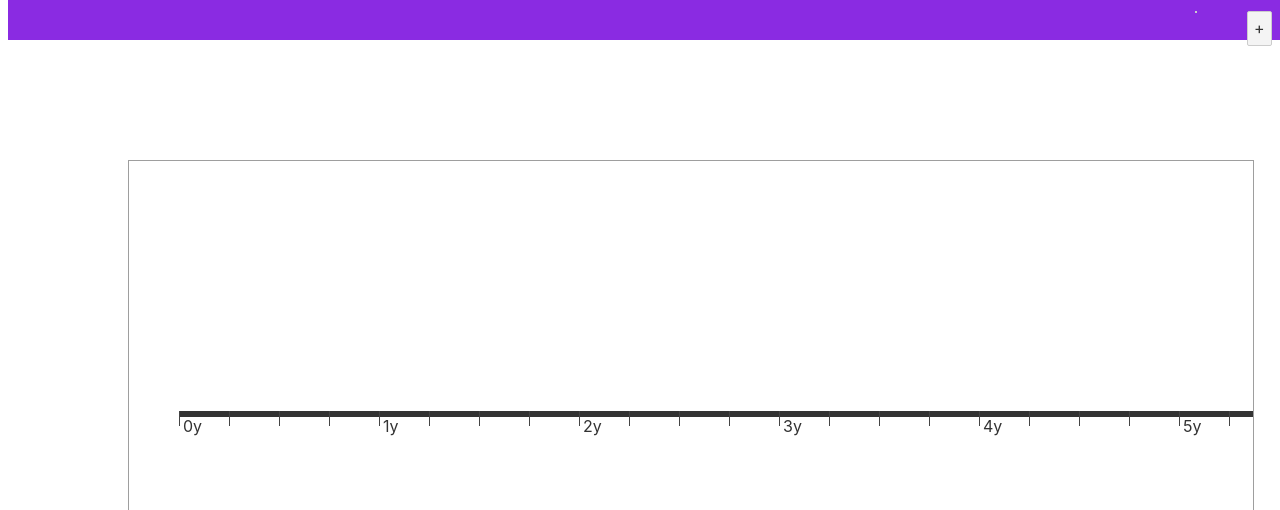
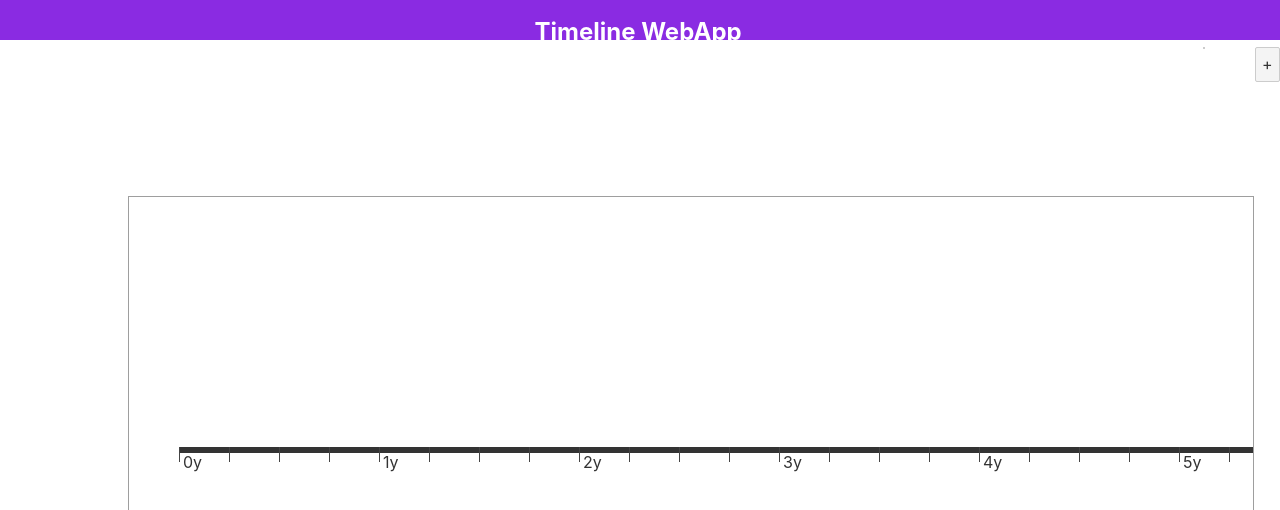
Before and after one commit to asoback/timelines, a Svelte app: page / in a window 1280 px wide. Shown: the top 510 px of the page. Built offline with nearby package versions, Linux system fonts and the light colour scheme.

Commit message:
work on navbar

```diff
--- a/src/App.svelte
+++ b/src/App.svelte
@@ -5,6 +5,43 @@
 	import Timeline from './Timeline.svelte';
 </script>
 
-	<Navbar/>
+<style>
+	.app {
+		display: block;
+		position: absolute;
+		width: 100%;
+		height: 100%;
+	}
 
-	<Timeline/>
+	.app-top {
+		display: inline-block;
+		position: relative;
+		width: 100%;
+		height: 5%;
+	}
+
+	.app-mid {
+		display: inline-block;
+		position: relative;
+		width: 100%;
+		height: 95%;
+	}
+
+	:global(body) {
+		padding: 0;
+	}
+
+</style>
+
+
+<div class="app">
+	<div class="app-top">
+		<Navbar/>
+	</div>
+	<div class="app-mid">
+		<Timeline/>
+	</div>
+	<div class="app-bottom">
+
+	</div>
+</div>
--- a/src/navbar.svelte
+++ b/src/navbar.svelte
@@ -1,20 +1,38 @@
-<scripot>
-</scripot>
 
 <style>
 
 .navbar {
-    display: inline-block;
+    display: block;
     position: absolute;
     top: 0;
     width: 100%;
-    height: 5%;
+    height: 100%;
     background-color: blueviolet;
+    color: white;
+}
 
+.inner-nav {
+    text-align: center;
+    display: inline-block;
+    position: relative;
+    width: 33%;
+    height: 100%;
+    color: white;
+}
+
+h2 {
+    margin-top: 0;
 }
 
 </style>
 
 <div class="navbar">
+    <div class="inner-nav">
+    </div>
+    <div class="inner-nav">
+        <h2>Timeline WebApp</h2>
+    </div>
+    <div class="inner-nav">
+    </div>
 
 </div>
```
